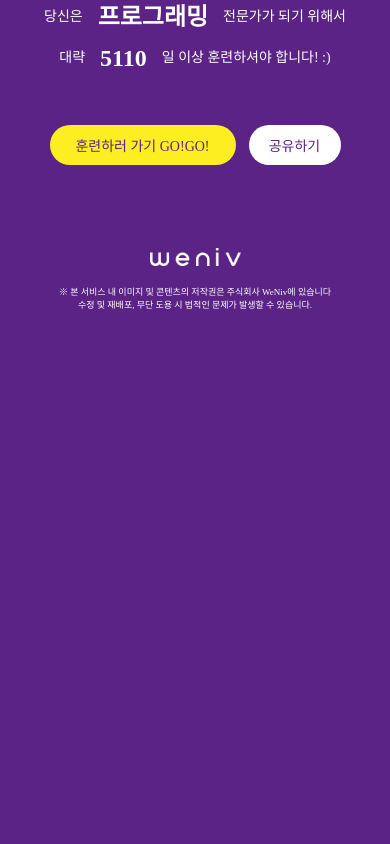
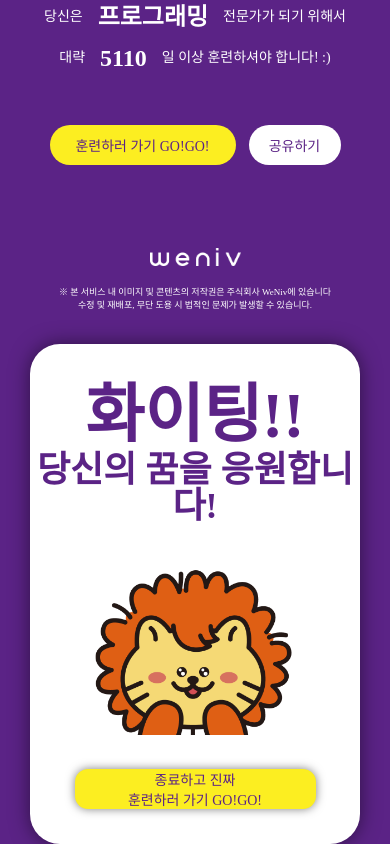
Before and after one commit to ddhsl/time-service, a plain HTML site: page src/html/10000hours.html in a window 390 px wide. Shown: the part 806-1650 px from the top of the page. Before the commit the page ends 1150 px from the top, so only its background shows below. Drawn offline with Linux system fonts and the light colour scheme; a web font is replaced by a local one.

Commit message:
모달 추가

```diff
--- a/src/css/10000hours.css
+++ b/src/css/10000hours.css
@@ -65,7 +65,7 @@ footer > p {
     color: var(--sub-color);
 }
 
-/*style*/
+/*데스크탑*/
 
 body {
     display: flex;
@@ -226,6 +226,55 @@ footer p {
 }
 
 
+/*데스크탑-모달창*/
+
+.modal h1, .modal p {
+    font-size: 9.6rem;
+    color: var(--body-color);
+    font-family: 'OTEnjoystoriesBA';
+    font-weight: bold;
+}
+
+.modal h1 {
+    margin-top: 7.6rem;
+}
+
+.modal p {
+    font-size: 3.6rem;
+    margin-top: 0.4rem;
+}
+.modal img {
+    width: 43.3rem;
+    height: 33.7rem;
+    margin-top: 2.9rem
+}
+.modal button {
+    background-color: var(--main-color);
+    color: var(--body-color);
+    font-size: 2.4rem;
+    font-family: 'GmarketSansBold';
+    border: none;
+    width: 50.8rem;
+    height: 6.6rem;
+    border-radius: 5.6rem;
+    box-shadow: 0 0 1rem 0 rgba(0, 0, 0, 50%);
+    margin-top: 7.4rem;
+    margin-bottom: 6.8rem;
+
+}
+.modal {
+    background-color: var(--sub-color);
+    box-shadow: 0 0 2rem 0 rgba(0, 0, 0, 50%);
+    border-radius: 3rem;
+    width: 80rem;
+    height: 80rem;
+    display: flex;
+    flex-direction: column;
+    align-items: center;
+}
+
+
+
 /*모바일*/
 
 @media (min-width:360px) and (max-width: 767px) {
@@ -360,4 +409,38 @@ footer p {
         margin-top: 1.7rem;
         margin-bottom: 3.2rem;
     }
+
+
+/*모바일-모달창*/
+    .modal {
+        width: 33rem;
+        height: 50rem;
+    }
+    .modal h1 {
+        font-size: 6.4rem;
+        margin-top: 4rem;
+    }
+
+    .modal p  {
+        font-size: 3.6rem;
+        }
+
+    .modal img {
+        width: 24.1rem;
+        height: 18.8rem;
+        margin-top: 2.4rem
+    }
+    .modal button {
+        font-size: 1.4rem;
+        width: 24.1rem;
+        height: 6.8rem;
+        border-radius: 1.3rem;
+        margin-top: 3.4rem;
+        margin-bottom: 4rem;
+        display: flex;
+        flex-direction: column;
+        justify-content: center;
+        align-items: center;
+
+    }
 }
--- a/src/html/10000hours.html
+++ b/src/html/10000hours.html
@@ -67,5 +67,13 @@
             </p>
         </footer>
     </div>
+
+    <!-- 모달창 -->
+    <div class="modal">
+        <h1>화이팅!!</h1>
+        <p>당신의 꿈을 응원합니다!</p>
+        <img src="/img/licat.png" alt="">
+        <button type="button">종료하고 진짜 <span>훈련하러 가기 GO!GO!</span></button>
+    </div>
 </body>
 </html>
```
Lines whose indentation alone changed are shown as unchanged.
